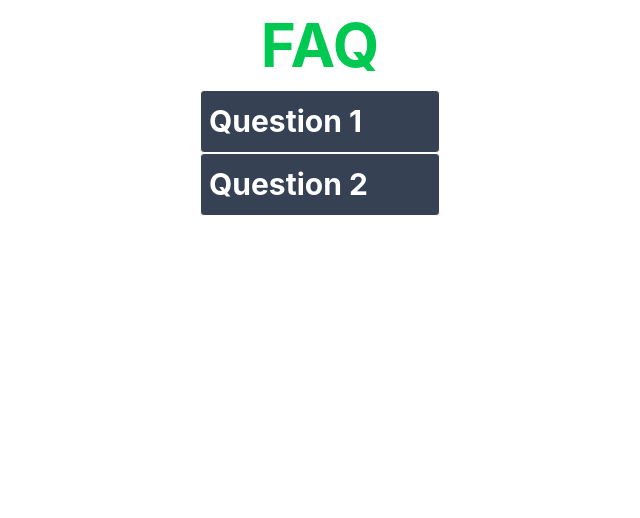
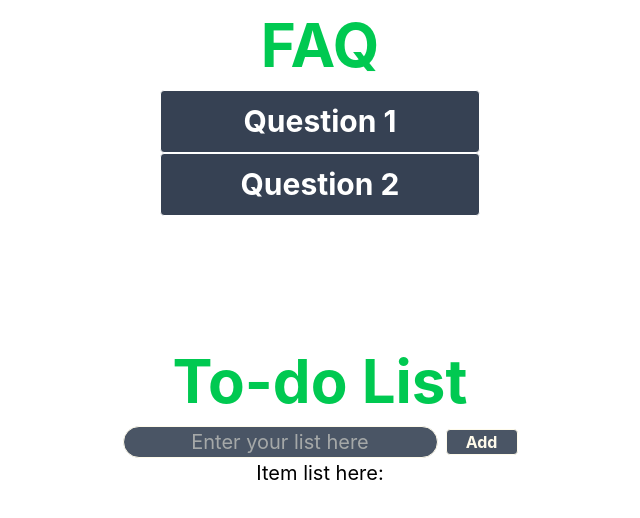
Before and after one commit to LeftCrosz/Experiment-Vite-TypeScript, a Vue app in the folder my-project/: page / in a window 1280 px wide. Shown: the top 518 px of the page, without its empty margins (320-960 px from the left). Built offline with nearby package versions, Linux system fonts and the light colour scheme.

Commit message:
Add To-do List components with functionality

```diff
--- a/my-project/src/App.vue
+++ b/my-project/src/App.vue
@@ -1,7 +1,9 @@
 <script setup lang="ts">
 import Home from './components/home.vue'
+import List from './components/list.vue'
 </script>
 
 <template>
   <home />
+  <list />
 </template>
--- a/my-project/src/components/home.vue
+++ b/my-project/src/components/home.vue
@@ -2,8 +2,8 @@
 import { ref } from 'vue'
 
 const faqs = ref([
-  { question: 'Question 1', answer: 'Answer 1', open: false},
-  { question: 'Question 2', answer: 'Answer 2', open: false},
+  { question: 'Question 1', answer: 'Answer 1 long answer ok?', open: false},
+  { question: 'Question 2', answer: 'Answer 2 short answer', open: false},
 ]);
 
 function toggle(faq: { open: boolean; }) {
@@ -15,10 +15,10 @@ function toggle(faq: { open: boolean; }) {
 <template>
   <h1 class="text-green-500 text-[60px] font-bold text-center">FAQ</h1>
   <div class="flex flex-col justify-center items-center max-w-full">
-    <div v-for="(faq, index) in faqs" :key="index" class="min-w-60 max-w-100 border rounded-sm p-2 bg-gray-700 text-[30px] font-bold text-white cursor-pointer select-none">
+    <div v-for="(faq, index) in faqs" :key="index" v-on:click="toggle(faq)" class="min-w-80 max-w-80 border rounded-sm p-2 bg-gray-700 text-[30px] font-bold text-white cursor-pointer select-none">
 
-      <p v-on:click="toggle(faq)">{{ faq.question }}</p>
-      <p class="overflow-hidden transition-all duration-500 ease-in-out opacity-0 text-green-300" :class="{ 'max-h-40 opacity-100' : faq.open, 'max-h-0 opacity-0' : !faq.open }">{{ faq.answer }}</p>
+      <p class="text-center">{{ faq.question }}</p>
+      <p class="overflow-hidden transition-all duration-500 ease-in-out opacity-0 text-green-300 pl-2 pr-2" :class="{ 'max-h-40 opacity-100' : faq.open, 'max-h-0 opacity-0' : !faq.open }">{{ faq.answer }}</p>
     </div>
   </div>
 </template>
--- /dev/null
+++ b/my-project/src/components/list.vue
@@ -0,0 +1,36 @@
+<script setup lang="ts">
+import { ref } from 'vue';
+
+const newItem = ref('');
+const items = ref<string[]>([]);
+
+function addItem() {
+if(newItem.value.trim() == '') {
+  alert("Please type something");
+  return;
+}
+
+  items.value.push(newItem.value);
+  newItem.value = '';
+}
+
+</script>
+
+<template>
+  <h1 class="mt-30 text-green-500 text-[60px] font-bold text-center">To-do List</h1>
+
+  <section class="flex flex-col justify-center items-center">
+    <div class="flex flex-row justify-center items-center">
+      <input v-model="newItem" class="text-center border text-amber-50 bg-gray-600 text-[20px] rounded-2xl max-w-3rem" type="text" placeholder="Enter your list here">
+
+      <button type="submit" v-on:click="addItem()" class="ml-2 font-bold border w-18 rounded cursor-pointer bg-gray-600 text-amber-50 hover:bg-white hover:text-black">Add</button>
+    </div>
+
+    <div>
+      <ul class="text-[20px]">Item list here:</ul>
+      <li v-for="(item, i) in items" :key="i">{{ item }}</li>
+    </div>
+  </section>
+
+
+</template>
```
